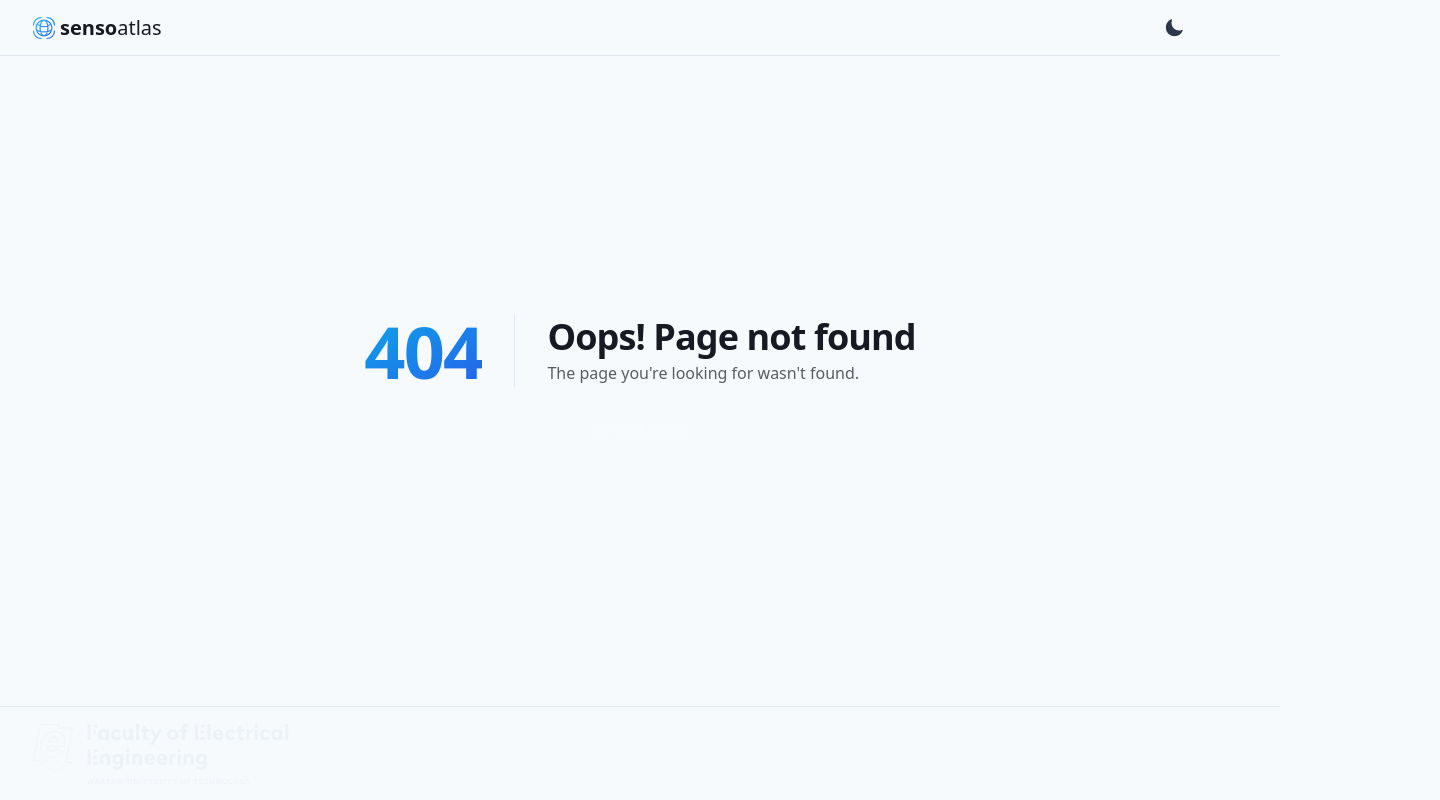
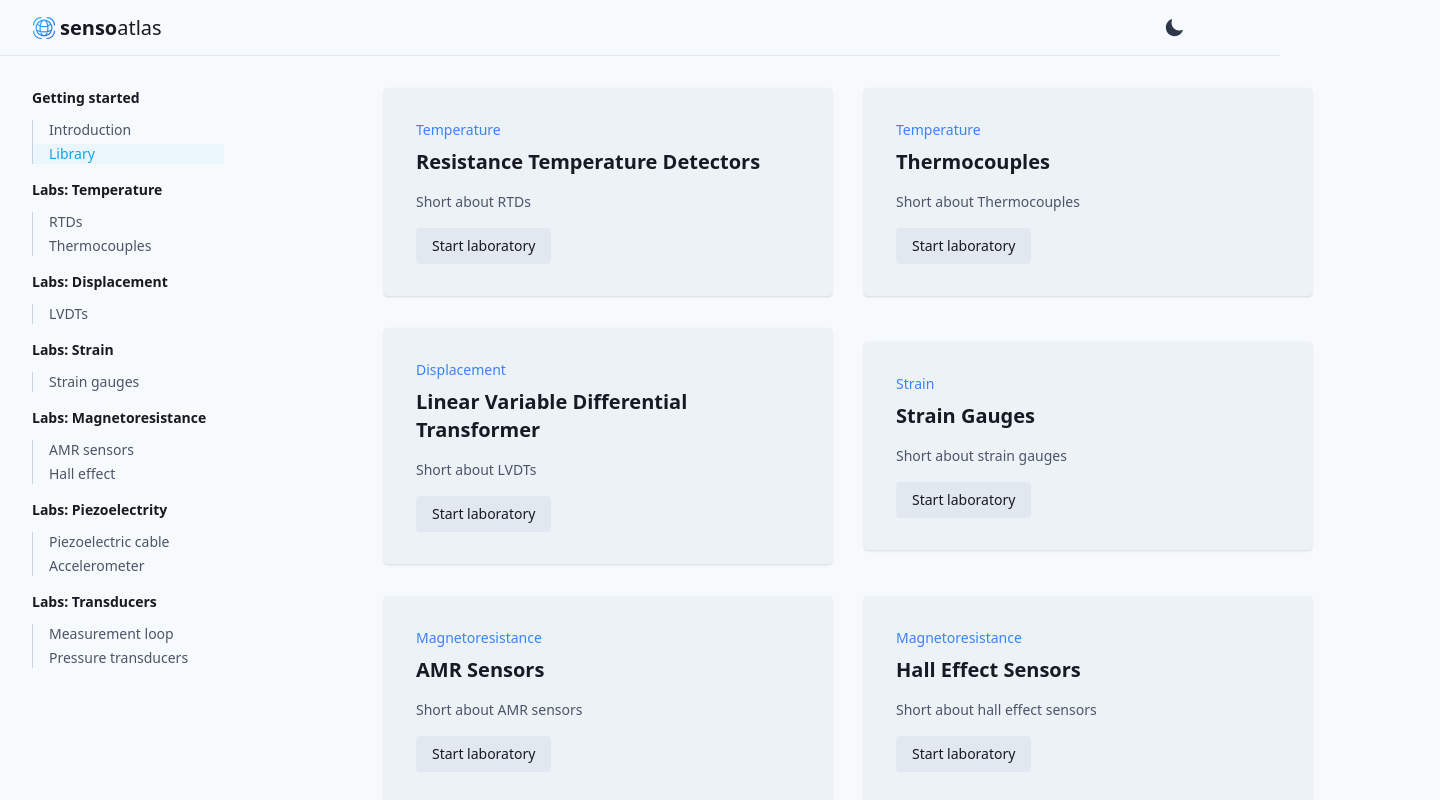
Before and after one commit to utbrott/sensoatlas, a Next.js app: page /laboratories in a window 1280 px wide. Before the commit this address had no page. Shown: the top 800 px of the page, 1440 px wide, since content can reach past the window. Built offline with nearby package versions, Linux system fonts and the light colour scheme; some icons are missing; a web font is replaced by a local one.

Commit message:
feat(lab-library): add labs library page, update routes, minor fix to app shell

```diff
--- a/src/components/layout/app-shell.tsx
+++ b/src/components/layout/app-shell.tsx
@@ -14,7 +14,10 @@ export const AppShell = ({ children }: AppShellProps) => {
           <Navbar />
           <div className='h-14' />
         </div>
-        <div className='w-full'>{children}</div>
+        <div>
+          <div className='mt-8 ml-64 w-full'>{children}</div>
+          <div className='h-14' />
+        </div>
       </div>
     </>
   )
--- a/src/data/app-routes.ts
+++ b/src/data/app-routes.ts
@@ -4,8 +4,8 @@ export const navItems: NavItemProps[] = [
   {
     label: 'Getting started',
     children: [
-      { label: 'Introduction', href: '/#' },
-      { label: 'Library', href: '/labs' }
+      { label: 'Introduction', href: '/introduction' },
+      { label: 'Library', href: '/laboratories' }
     ]
   },
   {
--- /dev/null
+++ b/src/pages/laboratories/index.tsx
@@ -0,0 +1,36 @@
+import Head from 'next/head'
+import { AppShell } from '@components/layout'
+import { library } from '@data/lab-library'
+import { LibraryCard } from '@components/atoms/library-card'
+import { useMakeLibraryCards } from '@hooks/use-make-library-cards'
+
+const Library = () => {
+  const cards = useMakeLibraryCards(library).map(card => {
+    return (
+      <LibraryCard
+        category={card.category}
+        name={card.name}
+        description={card.description}
+        href={card.href}
+        key={card.href}
+      />
+    )
+  })
+  return (
+    <>
+      <Head>
+        <title>Library | SensoAtlas</title>
+        <meta name='viewport' content='initial-scale=1.0, width=device-width' />
+      </Head>
+      <AppShell>
+        <div className='flex items-center justify-center'>
+          <div className='grid grid-cols-2 items-center justify-center gap-8'>
+            {cards}
+          </div>
+        </div>
+      </AppShell>
+    </>
+  )
+}
+
+export default Library
```
